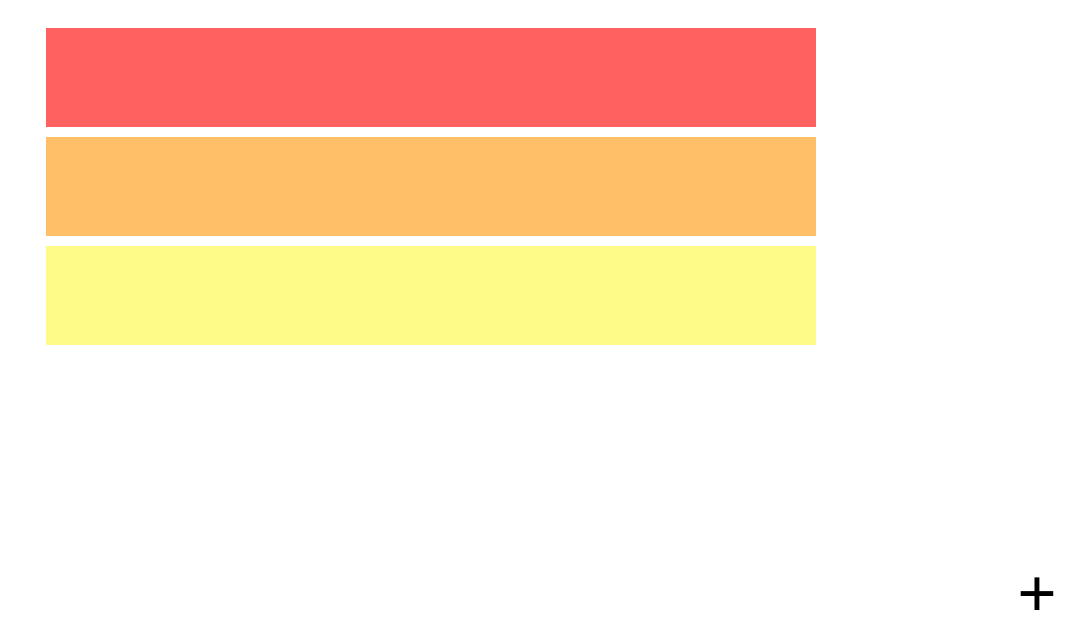
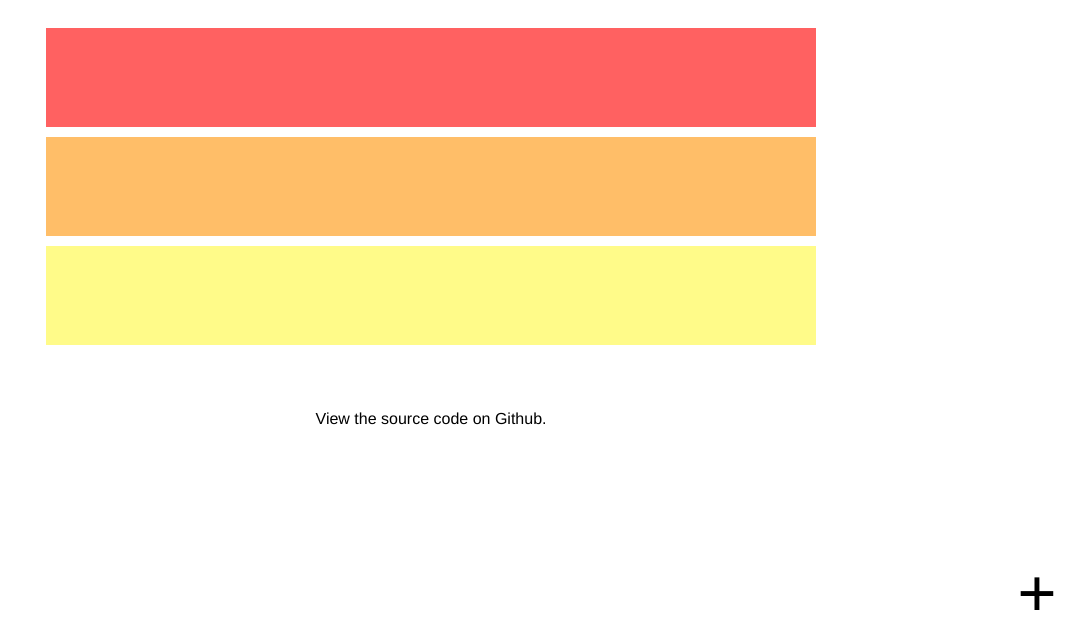
Before and after one commit to alexpapworth/mytodolist, a plain HTML site: page index.html in a window 1280 px wide. Shown: the part 166-800 px from the top of the page, without its empty margins (209-1280 px from the left). Drawn offline with Linux system fonts and the light colour scheme.

Commit message:
Add link to source code

```diff
--- a/index.html
+++ b/index.html
@@ -31,5 +31,8 @@
     </div>
     <div class="delete-todo"><div></div></div>
   </div>
+  <footer>
+    View the source code on <a targer="_blank" href="https://github.com/alexpapworth/mytodolist">Github</a>.
+  </footer>
 </body>
 </html>
--- a/style.css
+++ b/style.css
@@ -19,6 +19,22 @@ h1 {
 
 .new-todo::selection {
   background: transparent;
+}
+
+footer {
+  font-family: "Helvetica neue", Helvetica, "Lucida Grande", sans-serif;
+  text-align: center;
+  padding-bottom: 50px;
+}
+
+footer a {
+  text-decoration: none;
+  font-weight: 500;
+  color: #000;
+}
+
+footer a:hover {
+  color: #ff6161;
 }
 
 #items {
```
